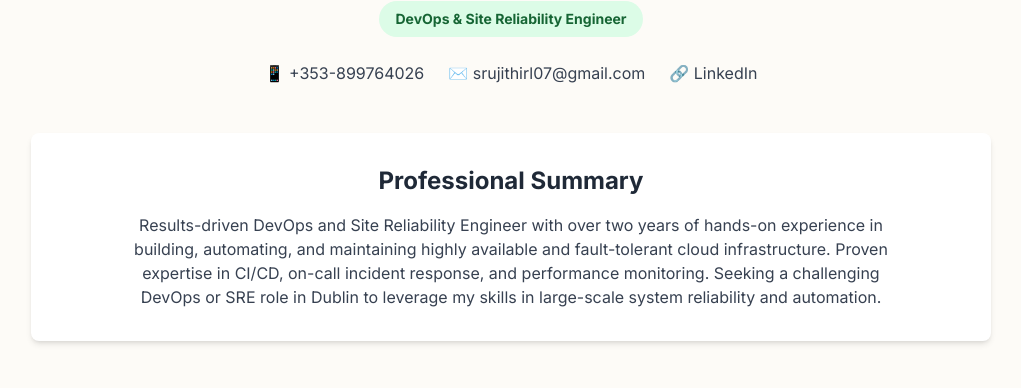
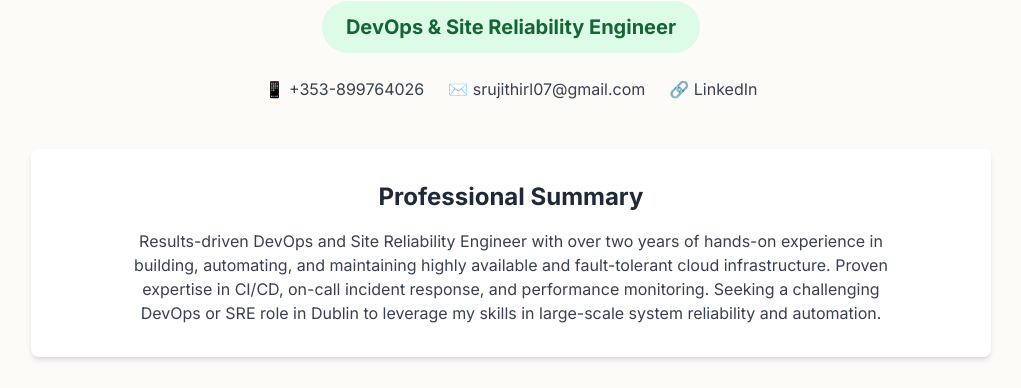
Before and after one commit to srujith07/resume, a plain HTML site: page index.html in a window 1280 px wide. Shown: the part 95-483 px from the top of the page, without its empty margins (129-1150 px from the left). Drawn offline with nearby package versions, Linux system fonts and the light colour scheme.

Commit message:
Update index.html

```diff
--- a/index.html
+++ b/index.html
@@ -115,7 +115,7 @@
     <main class="container mx-auto p-4 md:p-8 max-w-5xl">
         <header class="text-center mb-12">
             <h1 class="text-5xl font-bold text-gray-800">Srujith Tej Dachuru</h1>
-            <div class="mt-4 bg-green-100 text-green-800 text-sm font-semibold inline-block px-4 py-2 rounded-full">
+            <div class="mt-4 bg-green-100 text-green-800 text-base md:text-xl font-semibold inline-block px-5 md:px-6 py-2.5 md:py-3 rounded-full">
                 DevOps & Site Reliability Engineer
             </div>
             <div class="flex justify-center space-x-6 mt-6 text-gray-700">
```
